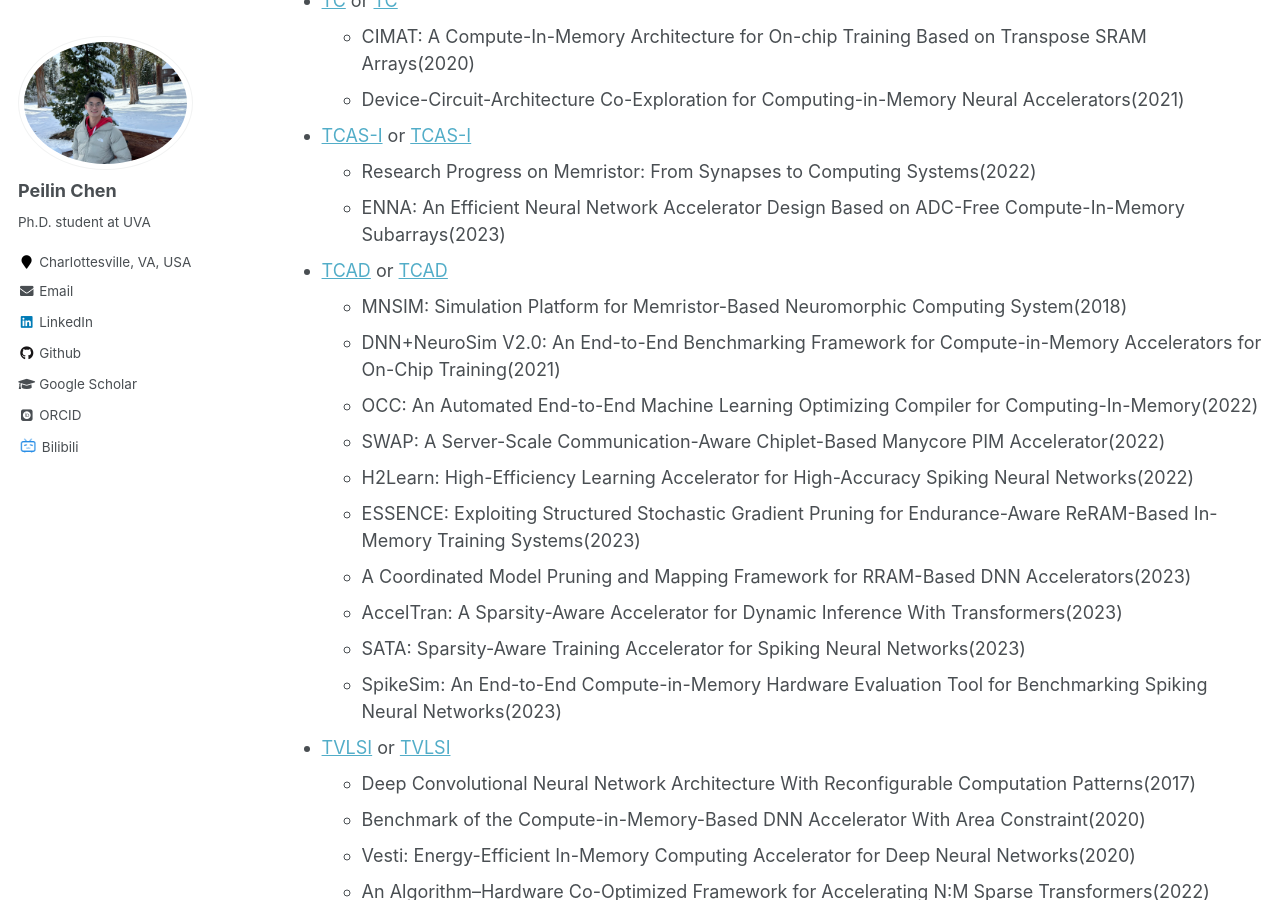
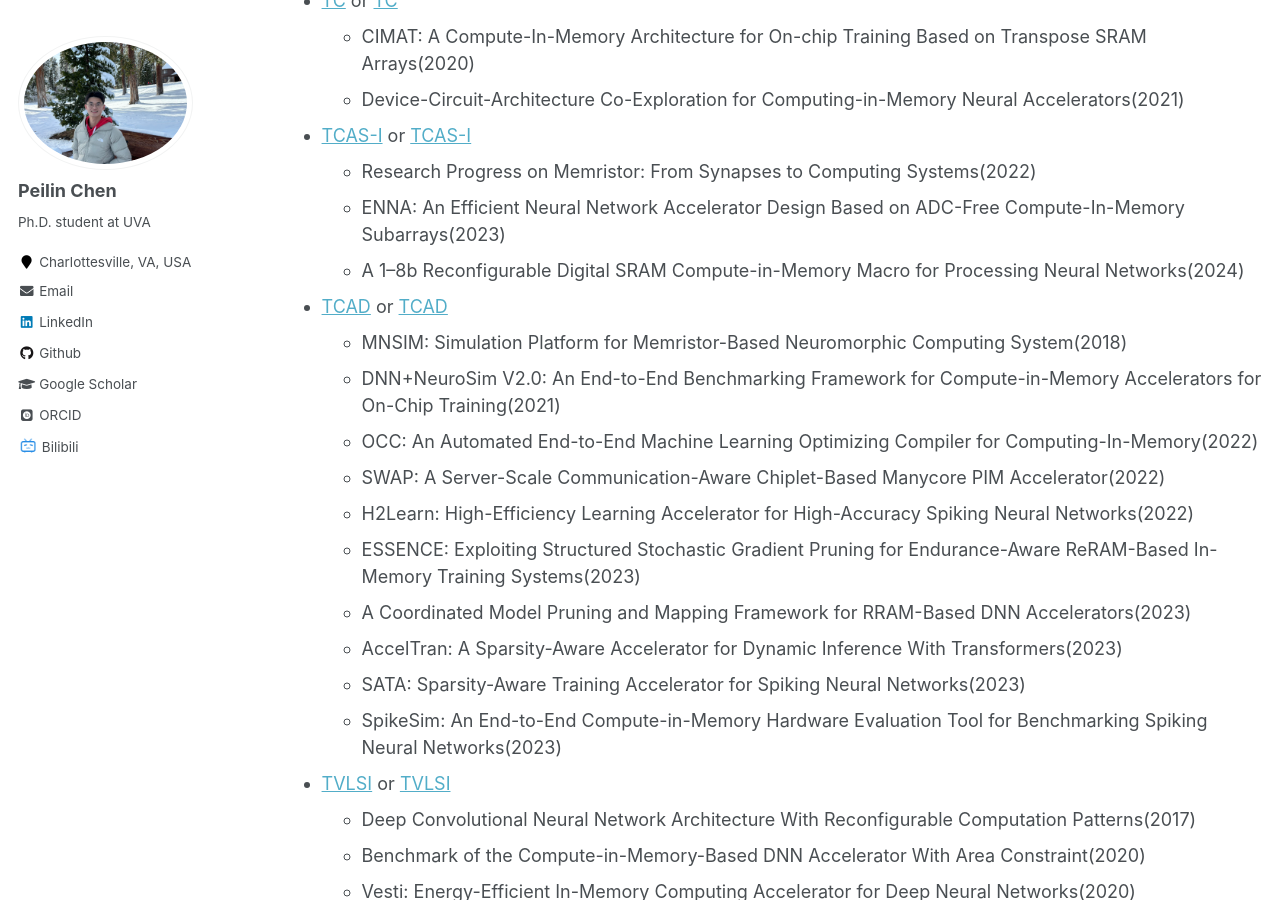
Before and after one commit to peilin-chen/peilin-chen.github.io, a Jekyll site: the page built from _pages/reading list.md, in a window 1280 px wide and 900 px high, scrolled down 6549 px. Built offline with Jekyll 4.4.1, drawn with Linux system fonts in a browser that asks for light colours; some web fonts are replaced; formulas are drawn with MathJax 3.

Commit message:
Add new paper to reading list for 2024

```diff
--- a/_pages/reading list.md
+++ b/_pages/reading list.md
@@ -151,6 +151,7 @@ author_profile: true
 * [TCAS-I](https://dblp.org/db/journals/tcasI/index.html) or [TCAS-I](https://ieeexplore.ieee.org/xpl/issues?punumber=8919&isnumber=10484988)
   - Research Progress on Memristor: From Synapses to Computing Systems(2022)
   - ENNA: An Efficient Neural Network Accelerator Design Based on ADC-Free Compute-In-Memory Subarrays(2023)
+  - A 1–8b Reconfigurable Digital SRAM Compute-in-Memory Macro for Processing Neural Networks(2024)
 * [TCAD](https://dblp.org/db/journals/tcad/index.html) or [TCAD](https://ieeexplore.ieee.org/xpl/issues?punumber=43&isnumber=10477239)
   - MNSIM: Simulation Platform for Memristor-Based Neuromorphic Computing System(2018)
   - DNN+NeuroSim V2.0: An End-to-End Benchmarking Framework for Compute-in-Memory Accelerators for On-Chip Training(2021)
```
